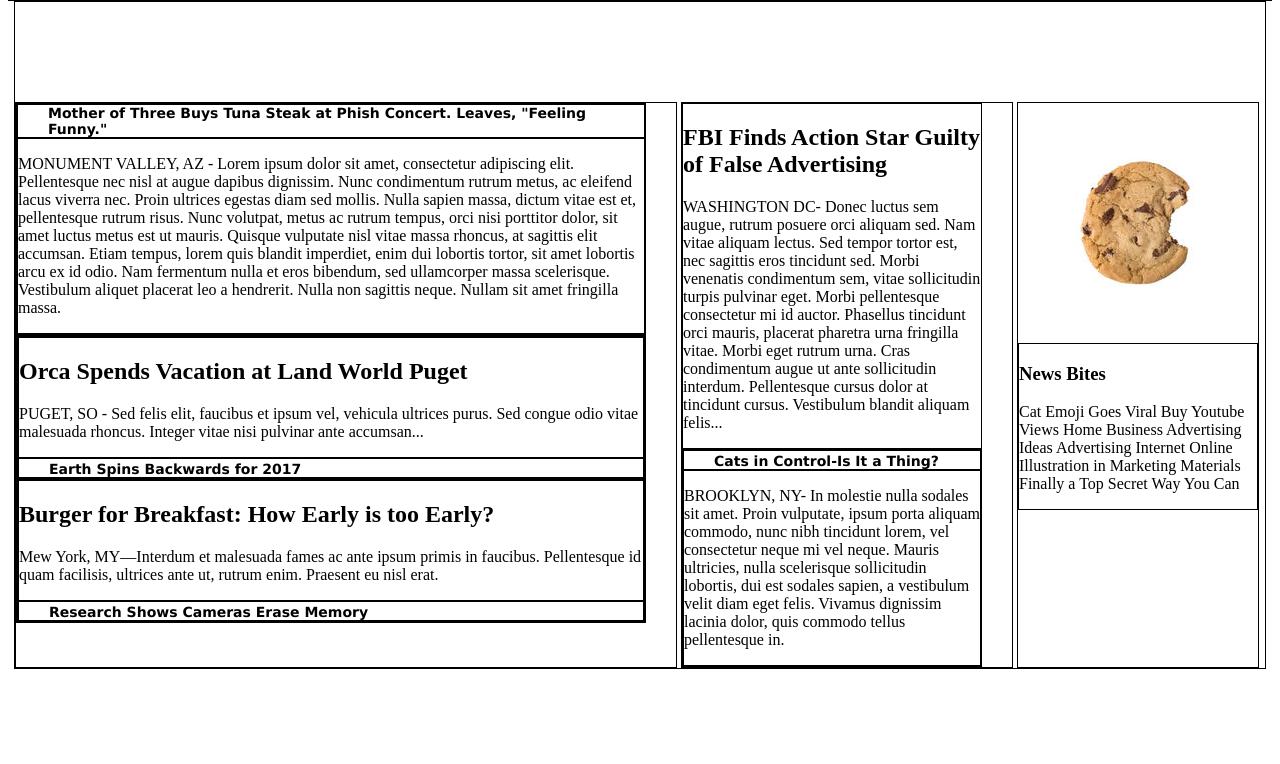
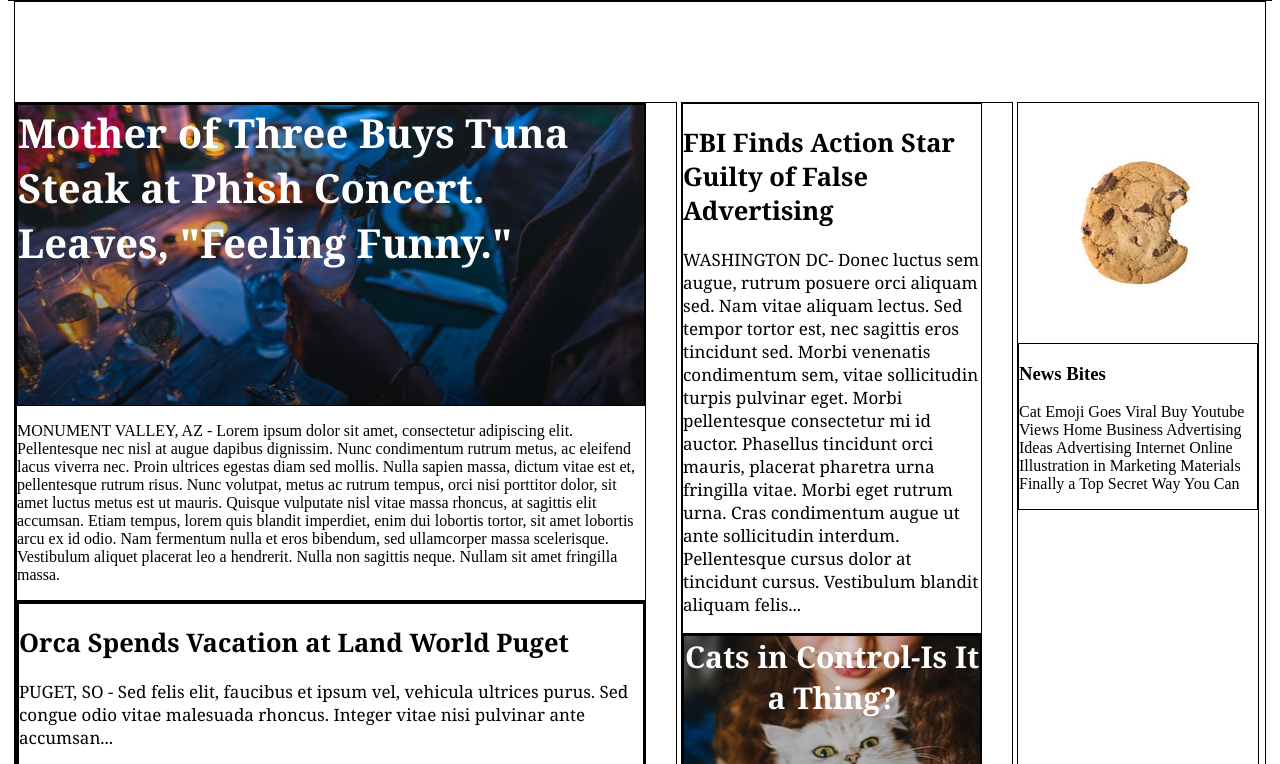
Before and after one commit to rjaddison60/MyTimes, a plain HTML site: page index.html in a window 1280 px wide. Shown: the part 88-852 px from the top of the page. Before the commit the page ends 800 px from the top, so only its background shows below. Drawn offline with Linux system fonts and the light colour scheme.

Commit message:
Third Commit with images

```diff
--- a/index.html
+++ b/index.html
@@ -19,11 +19,10 @@
     </header>
     <div class="container">
       <div class="large">
-        <div class="lead-article">
-          <div class="fishpic">
+        <div class="lead-story">
+          <div class="lead-article lead-image-content">
             <span>Mother of Three Buys Tuna Steak at Phish Concert. Leaves, "Feeling Funny."</span>
           </div>
-          <div class="fishstory">
             <p>MONUMENT VALLEY, AZ - Lorem ipsum dolor sit amet, consectetur adipiscing elit.
               Pellentesque nec nisl at augue dapibus dignissim. Nunc condimentum rutrum metus,
               ac eleifend lacus viverra nec. Proin ultrices egestas diam sed mollis. Nulla
@@ -34,34 +33,33 @@
               tortor, sit amet lobortis arcu ex id odio. Nam fermentum nulla et eros bibendum,
               sed ullamcorper massa scelerisque. Vestibulum aliquet placerat leo a hendrerit.
               Nulla non sagittis neque. Nullam sit amet fringilla massa.</p>
-          </div>
         </div>
         <div class="stories">
           <div class="story2">
-            <div class="story2text">
+            <div class="text">
               <h2>Orca Spends Vacation at Land World Puget</h2>
               <p>PUGET, SO - Sed felis elit, faucibus et ipsum vel, vehicula ultrices purus.
                 Sed congue odio vitae malesuada rhoncus. Integer vitae nisi pulvinar ante
                 accumsan...</p>
             </div>
-            <div class="story2pic">
+            <div class="story2pic image-content">
               <span>Earth Spins Backwards for 2017</span>
             </div>
           </div>
           <div class="story3">
-            <div class="story3text">
+            <div class="text">
               <h2>Burger for Breakfast: How Early is too Early?</h2>
               <p>Mew York, MY—Interdum et malesuada fames ac ante ipsum primis in faucibus.
                  Pellentesque id quam facilisis, ultrices ante ut, rutrum enim. Praesent eu nisl erat.</p>
             </div>
-            <div class="story3pic">
+            <div class="story3pic image-content">
               <span>Research Shows Cameras Erase Memory</span>
             </div>
           </div>
         </div>
       </div>
       <div class="medium">
-        <div class="">
+        <div class="text">
           <h2>FBI Finds Action Star Guilty of False Advertising</h2>
           <p>WASHINGTON DC- Donec luctus sem augue, rutrum posuere orci aliquam sed.
             Nam vitae aliquam lectus. Sed tempor tortor est, nec sagittis eros tincidunt
@@ -71,11 +69,11 @@
             condimentum augue ut ante sollicitudin interdum. Pellentesque cursus
             dolor at tincidunt cursus. Vestibulum blandit aliquam felis...</p>
         </div>
-        <div class="">
-          <div class="">
+        <div class="catstory">
+          <div class="cat-image image-content">
             <span>Cats in Control-Is It a Thing?</span>
           </div>
-          <div class="">
+          <div class="text">
             <p>BROOKLYN, NY- In molestie nulla sodales sit amet. Proin vulputate,
               ipsum porta aliquam commodo, nunc nibh tincidunt lorem, vel consectetur
               neque mi vel neque. Mauris ultricies, nulla scelerisque sollicitudin
@@ -86,7 +84,7 @@
         </div>
       <div class="small">
         <img src="./resources/images/img-news-bite.png">
-        <div class="">
+        <div class="newsbites">
           <h3>News Bites</h3>
           <p>Cat Emoji Goes Viral Buy Youtube Views Home Business Advertising Ideas
             Advertising Internet Online Illustration in Marketing Materials Finally
--- a/resources/css/style.css
+++ b/resources/css/style.css
@@ -9,15 +9,36 @@ header {
   border-bottom: 1px solid black;
   }
 
+  nav {
+    display: flex;
+    flex-wrap: wrap;
+    padding-right: 35px;
+    align-content: space-between;
+    justify-content: flex-end;
+  }
+
+  h1 {
+    display: inline-flex;
+    font-family: Verdana;
+    font-size: 14px;
+    font-weight: bold;
+    color: MediumAquaMarine;
+    margin: auto 10px;
+    vertical-align: middle;
+    justify-content: flex-start;
+  }
+
 div {
   border: 1px solid black
 }
+
 .logo {
   padding-left: 35px;
   display: flex;
   vertical-align: middle;
   flex-grow: 2;
 }
+
 .container {
   display: flex;
   width: 1250px;
@@ -32,11 +53,50 @@ div {
   padding-right: 30px;
 }
 
+.lead-image-content {
+  font-family: Georgia;
+  font-weight: bold;
+  font-size: 40px;
+  color: white;
+}
+
+.image-content {
+  font-family: Georgia;
+  font-weight: bold;
+  font-size: 30px;
+  text-align: center;
+  color: white;
+}
+
+.lead-article {
+  display: flex;
+  background-image: url(../images/img-story-main.png);
+  height: 300px;
+}
+
+.story2pic {
+  display: flex;
+  background-image: url(../images/img-story-2.png);
+  height: 300px;
+}
+
+.story3pic {
+  display: flex;
+  background-image: url(../images/img-story-3.png);
+  height: 300px;
+}
+
 .medium {
   display: flex;
   flex-direction: column;
   width: 300px;
   padding-right: 30px;
+}
+
+.cat-image {
+  display: flex;
+  background-image: url(../images/img-story-1.png);
+  height: 300px;
 }
 
 .small {
@@ -45,26 +105,13 @@ div {
   width: 240px;
 }
 
-h1 {
-  display: inline-flex;
-  font-family: Verdana;
-  font-size: 14px;
-  font-weight: bold;
-  color: MediumAquaMarine;
-  margin: auto 10px;
-  vertical-align: middle;
-  justify-content: flex-start;
+.text {
+font-family: Georgia;
+font-size: 17px;
+color: black;
 }
 
-nav {
-  display: flex;
-  flex-wrap: wrap;
-  padding-right: 35px;
-  align-content: space-between;
-  justify-content: flex-end;
-}
-
-span {
+/*span {
   display: inline-block;
   font-family: Verdana;
   font-size: 14px;
@@ -72,4 +119,4 @@ span {
   color: black;
   vertical-align: middle;
   padding-left: 30px;
-}
+}*/
```
